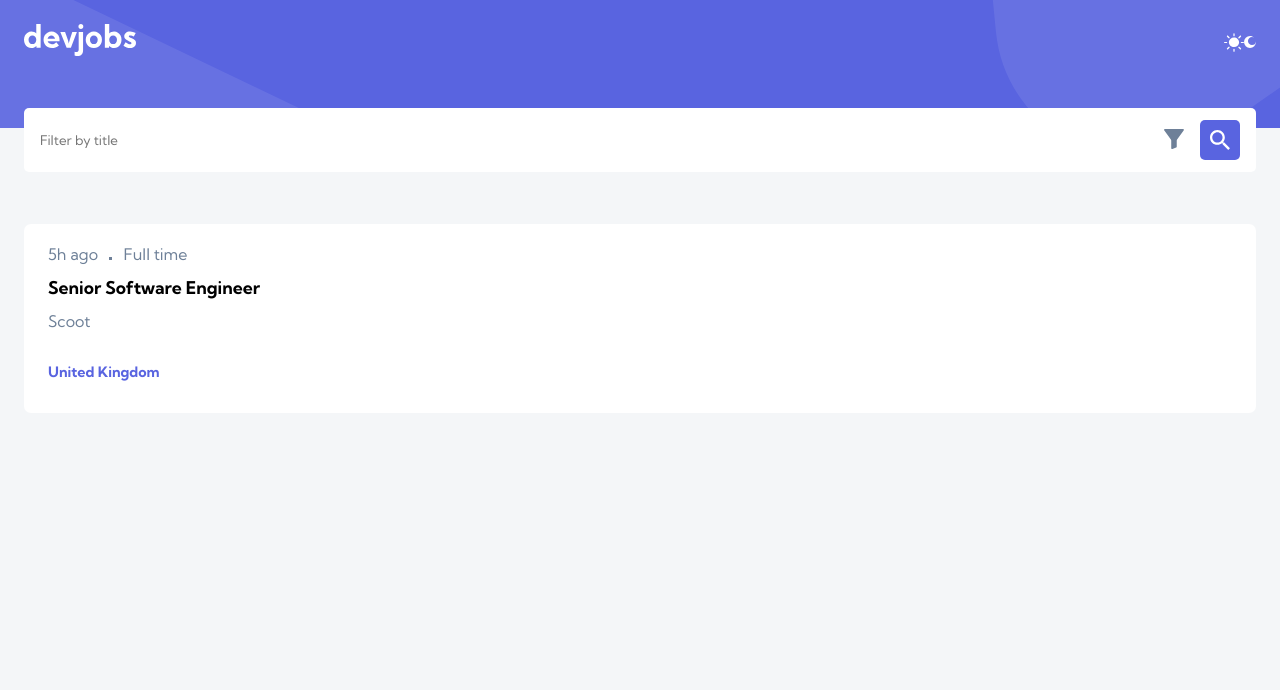
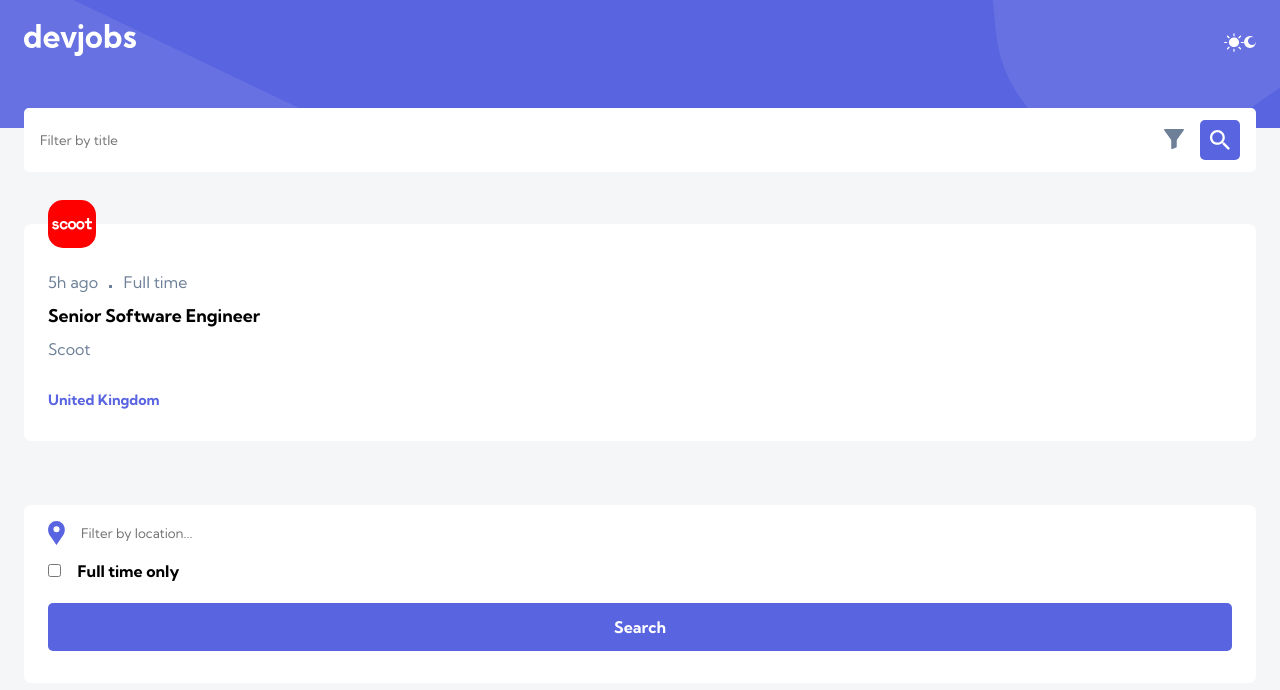
Before and after one commit to toriola998/Dev-jobs, a Vue app: page / in a window 1280 px wide. Shown: the top 690 px of the page. Built offline with nearby package versions, Linux system fonts and the light colour scheme.

Commit message:
added styles to other search input

```diff
--- a/src/views/Home.vue
+++ b/src/views/Home.vue
@@ -18,7 +18,8 @@
         </div>
 
         <div class="search-wrap flex">
-            <input placeholder="Filter by title"/>
+            <label for="job-title" hidden>Job title</label>
+            <input placeholder="Filter by title" type="text" id="job-title" />
 
             <div class="flex">
                 <button>
@@ -35,7 +36,9 @@
 
     <main>
         <div class="each-job">
-            <img src="./../assets/logos/scoot.svg" alt="company logo" />
+            <div class="flex logo-bg">
+                <img src="./../assets/logos/scoot.svg" alt="company logo" />
+            </div>
             <p class="time-wrap">
                 <span class="time">5h ago</span>
                 <span class="job-type">Full time</span>
@@ -43,6 +46,19 @@
             <h2>Senior Software Engineer</h2>
             <p class="company-name"> Scoot</p>
             <p class="company-location"> United Kingdom </p>
+        </div>
+
+        <div class="location-job-type">
+            <div class="flex">
+                <img src="./../assets/desktop/icon-location.svg" alt="" />
+                <label for="location" hidden> Location</label>
+                <input placeholder="Filter by location..." type="text" id="location" />
+            </div>
+
+            <input type="checkbox" id="full-time" />
+            <label for="full-time" class="checkbox"> Full time only</label>
+
+            <button type="submit" class="search-btn flex"> Search </button>
         </div>
     </main>
 </template>
@@ -54,6 +70,11 @@ export default {
 </script>
 
 <style scoped>
+    :root {
+        --black: #19202D;
+        --blue: #5964E0;
+        --grey: #6E8098;
+    }
     header {
         background: url('./../assets/mobile/bg-pattern-header.svg');
         width: 100%;
@@ -84,7 +105,7 @@ export default {
         top: 3rem;
     }
 
-    .search-wrap input::placeholder {
+    input::placeholder {
         font-family: 'Kumbh Sans', sans-serif;
     }
 
@@ -103,10 +124,21 @@ export default {
         padding: 6rem 1.5rem 0;
     }
 
-      .each-job {
+    .each-job,
+    .location-job-type {
         background-color: #fff;
         padding: 0 1.5rem 2rem;
         border-radius: 7px;
+    }
+
+    .logo-bg {
+        height: 3rem;
+        width: 3rem;
+        border-radius: 15px;
+        justify-content: center;
+        background-color: red;
+        position: relative;
+        bottom: 1.5rem;
     }
 
     .time-wrap,
@@ -136,4 +168,42 @@ export default {
         font-size: .9rem;
         margin-top: 2rem;
     }
+
+    .location-job-type {
+        margin-top: 4rem;
+    }
+
+    .location-job-type > div.flex {
+        padding: 1rem 0;
+    }
+
+    /* .location-job-type > div.flex::after {
+        display: block;
+        content: '';
+        width: 100%;
+        height: 2px;
+        background-color: #6E8098;
+    } */
+
+    .location-job-type > div.flex > img {
+        margin-right: 1rem;
+    }
+
+    .checkbox {
+        color: var(--black);
+        font-weight: 700;
+        margin-left: .8rem;
+    }
+
+    .search-btn {
+        background-color: #5964E0;
+        color: #fff;
+        width: 100%;
+        height: 3rem;
+        font-weight: 700;
+        font-size: 1rem;
+        justify-content: center;
+        border-radius: 5px;
+        margin-top: 1.4rem;
+    }
 </style>
```
